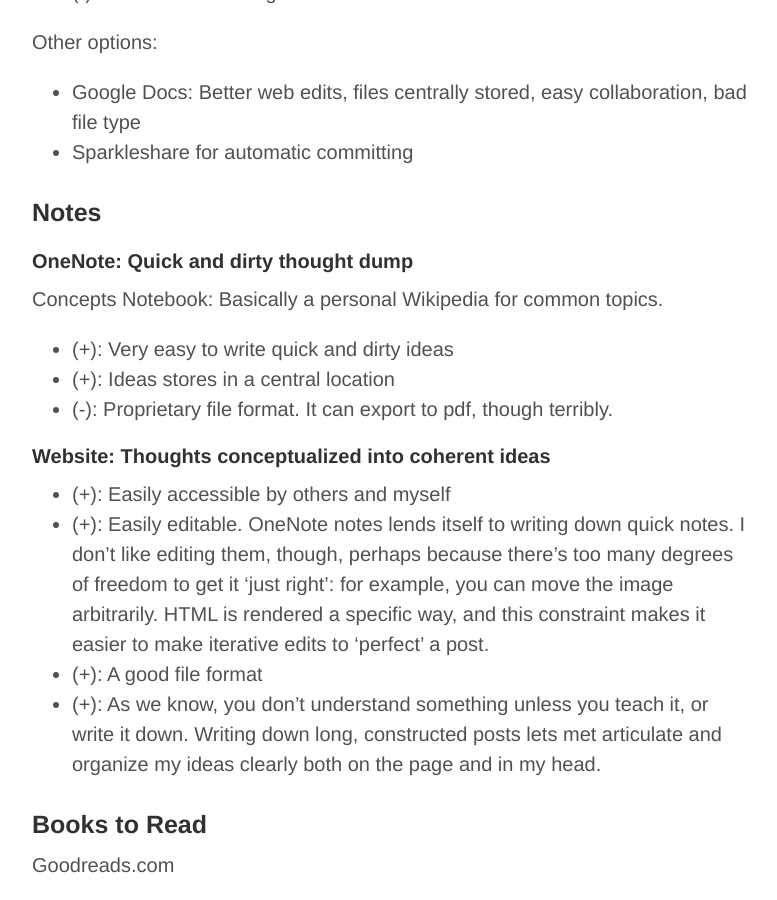
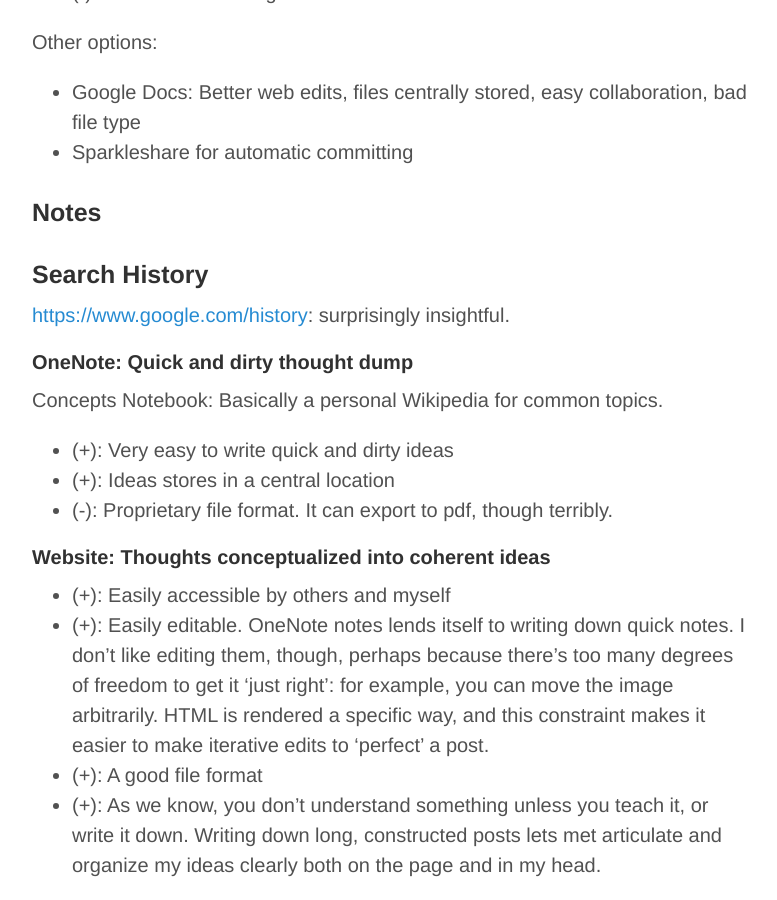
Before and after one commit to victorgan/victorgan.github.io, a Jekyll site: the page built from _posts/2014-09-15-organizing-files.md, in a window 1280 px wide and 900 px high, scrolled down 1299 px. Shown: the whole window, without its empty margins (248-1025 px from the left). Built offline with Jekyll 4.4.1, drawn with Linux system fonts in a browser that asks for light colours; nearby versions of some CDN libraries; library files that are not in the unit come from our copies; comment, search, counter and statistics services are not loaded.

Commit message:
Update 2014-09-15-organizing-files.md

```diff
--- a/_posts/2014-09-15-organizing-files.md
+++ b/_posts/2014-09-15-organizing-files.md
@@ -50,6 +50,10 @@
 
 ### Notes
 
+### Search History
+
+[https://www.google.com/history](https://www.google.com/history): surprisingly insightful.
+
 #### OneNote: Quick and dirty thought dump
 
 Concepts Notebook: Basically a personal Wikipedia for common topics.
```
